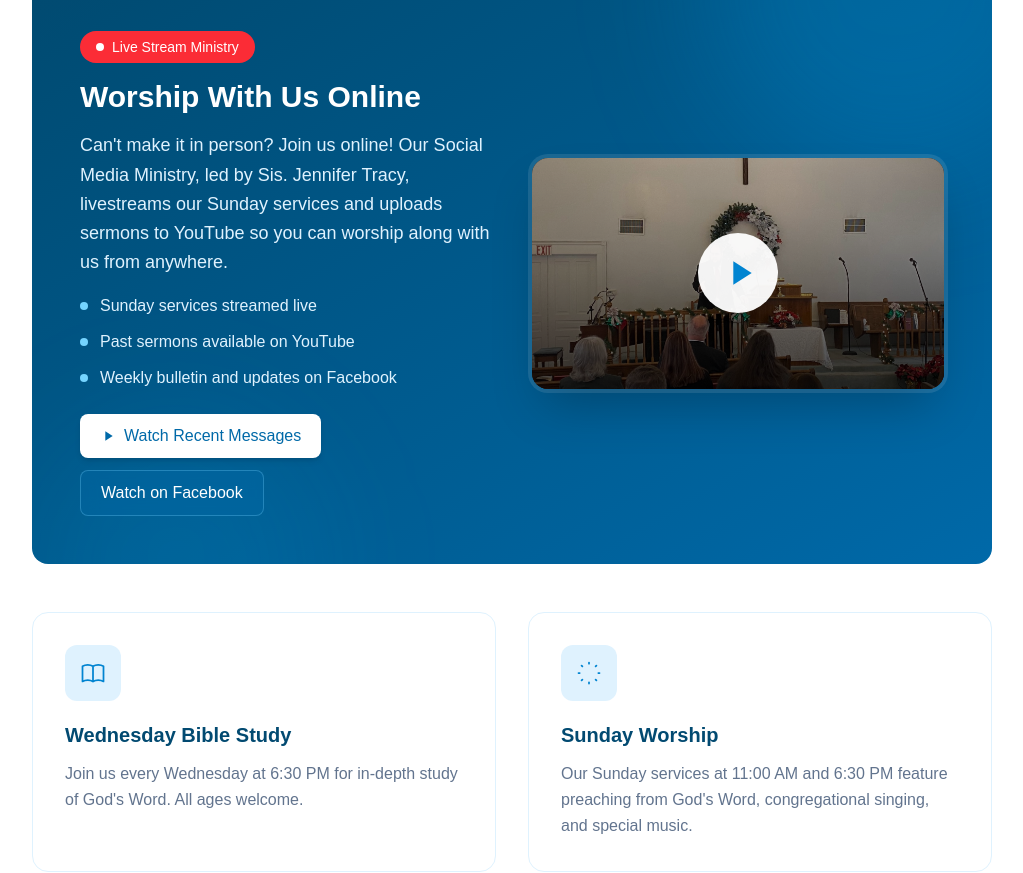
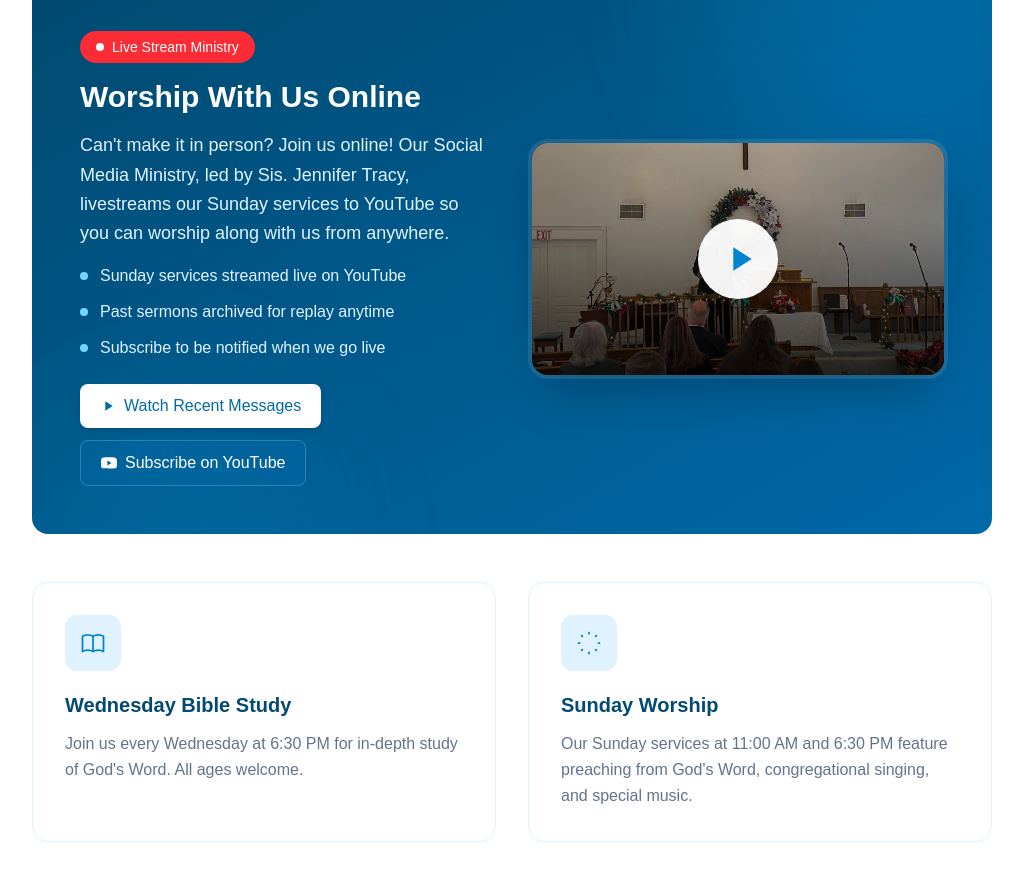
Before and after one commit to edesent/firstbaptistofwarren, a Next.js app: page /ministries in a window 1280 px wide. Shown: the part 1001-1874 px from the top of the page, without its empty margins (128-1151 px from the left). Built offline with nearby package versions, Linux system fonts and the light colour scheme.

Commit message:
Update Live Stream Ministry copy: streams are on YouTube, not Facebook

```diff
--- a/src/app/ministries/page.tsx
+++ b/src/app/ministries/page.tsx
@@ -107,26 +107,26 @@
                 <p className="text-sky-100 text-lg leading-relaxed mb-4">
                   Can&apos;t make it in person? Join us online! Our Social Media
                   Ministry, led by Sis. Jennifer Tracy, livestreams our Sunday
-                  services and uploads sermons to YouTube so you can worship
-                  along with us from anywhere.
+                  services to YouTube so you can worship along with us from
+                  anywhere.
                 </p>
                 <div className="space-y-3">
                   <div className="flex items-center gap-3">
                     <div className="w-2 h-2 bg-sky-300 rounded-full" />
                     <span className="text-sky-100">
-                      Sunday services streamed live
+                      Sunday services streamed live on YouTube
                     </span>
                   </div>
                   <div className="flex items-center gap-3">
                     <div className="w-2 h-2 bg-sky-300 rounded-full" />
                     <span className="text-sky-100">
-                      Past sermons available on YouTube
+                      Past sermons archived for replay anytime
                     </span>
                   </div>
                   <div className="flex items-center gap-3">
                     <div className="w-2 h-2 bg-sky-300 rounded-full" />
                     <span className="text-sky-100">
-                      Weekly bulletin and updates on Facebook
+                      Subscribe to be notified when we go live
                     </span>
                   </div>
                 </div>
@@ -145,12 +145,19 @@
                     Watch Recent Messages
                   </Link>
                   <a
-                    href="https://www.facebook.com/firstbaptistwarrenmichigan/"
+                    href="https://www.youtube.com/channel/UCfqlXoudXNhzwX6F_Sl1XYQ"
                     target="_blank"
                     rel="noopener noreferrer"
                     className="inline-flex items-center gap-2 px-5 py-2.5 bg-sky-700/40 backdrop-blur text-white rounded-lg font-medium hover:bg-sky-700/60 transition-colors border border-sky-300/30"
                   >
-                    Watch on Facebook
+                    <svg
+                      className="w-4 h-4"
+                      fill="currentColor"
+                      viewBox="0 0 24 24"
+                    >
+                      <path d="M23.498 6.186a3.016 3.016 0 0 0-2.122-2.136C19.505 3.545 12 3.545 12 3.545s-7.505 0-9.377.505A3.017 3.017 0 0 0 .502 6.186C0 8.07 0 12 0 12s0 3.93.502 5.814a3.016 3.016 0 0 0 2.122 2.136c1.871.505 9.376.505 9.376.505s7.505 0 9.377-.505a3.015 3.015 0 0 0 2.122-2.136C24 15.93 24 12 24 12s0-3.93-.502-5.814zM9.545 15.568V8.432L15.818 12l-6.273 3.568z" />
+                    </svg>
+                    Subscribe on YouTube
                   </a>
                 </div>
               </div>
```
